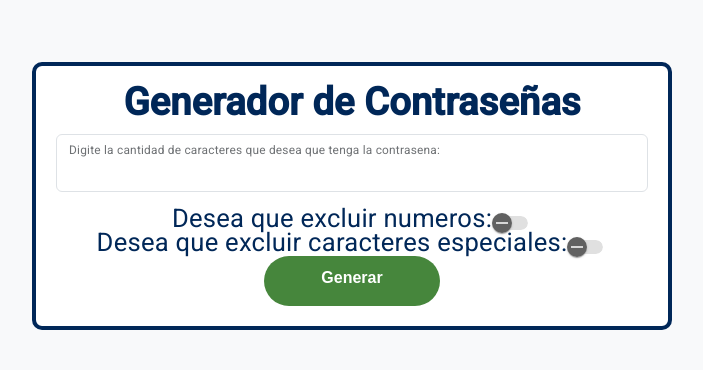
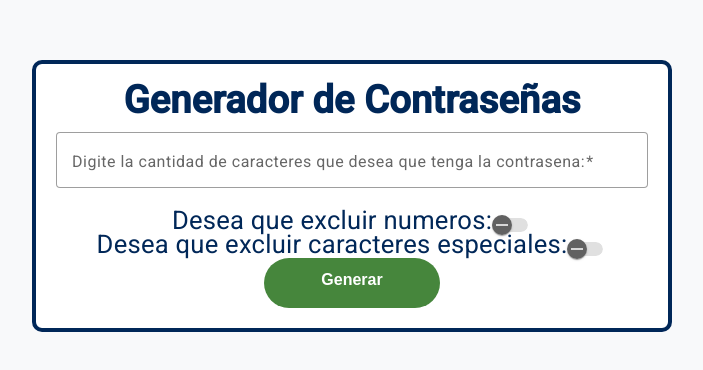
Before and after one commit to Edwingtr28/GenerarContrasenas, an Angular app: page / in a window 1280 px wide. Shown: the part 204-574 px from the top of the page, without its empty margins (288-991 px from the left). Built offline with nearby package versions, Linux system fonts and the light colour scheme.

Commit message:
modified:   src/app/app.component.css 	modified:   src/app/app.component.html 	modified:   src/app/app.module.ts

```diff
--- a/src/app/app.component.css
+++ b/src/app/app.component.css
@@ -57,3 +57,7 @@
     margin-left: 5px;
     margin-right: 5px;
   }
+
+  .mat-form-field {
+    width: 100%;
+  }
--- a/src/app/app.component.html
+++ b/src/app/app.component.html
@@ -5,10 +5,11 @@
   </h1>
 
   <form [formGroup]="formContrasena" (ngSubmit)="generatepassword()">
-    <div class="form-floating mb-3">
-      <input formControlName="cant" type="number" class="form-control" id="floatingInput" >
-      <label for="floatingInput"> Digite la cantidad de caracteres que desea que tenga la contrasena:</label>
-    </div>
+    <mat-form-field class="mat-form-field" appearance="outline"> <!--esto es de la pagina de mat-angular -->
+      <mat-label>Digite la cantidad de caracteres que desea que tenga la contrasena:</mat-label>
+      <input formControlName="cant" matInput/>
+
+    </mat-form-field>
 
     <div class="container-text">
     <label class="adjustable-text">Desea que excluir numeros:</label>
```
Also changed, not shown: src/app/app.module.ts (+7 -1 lines).
